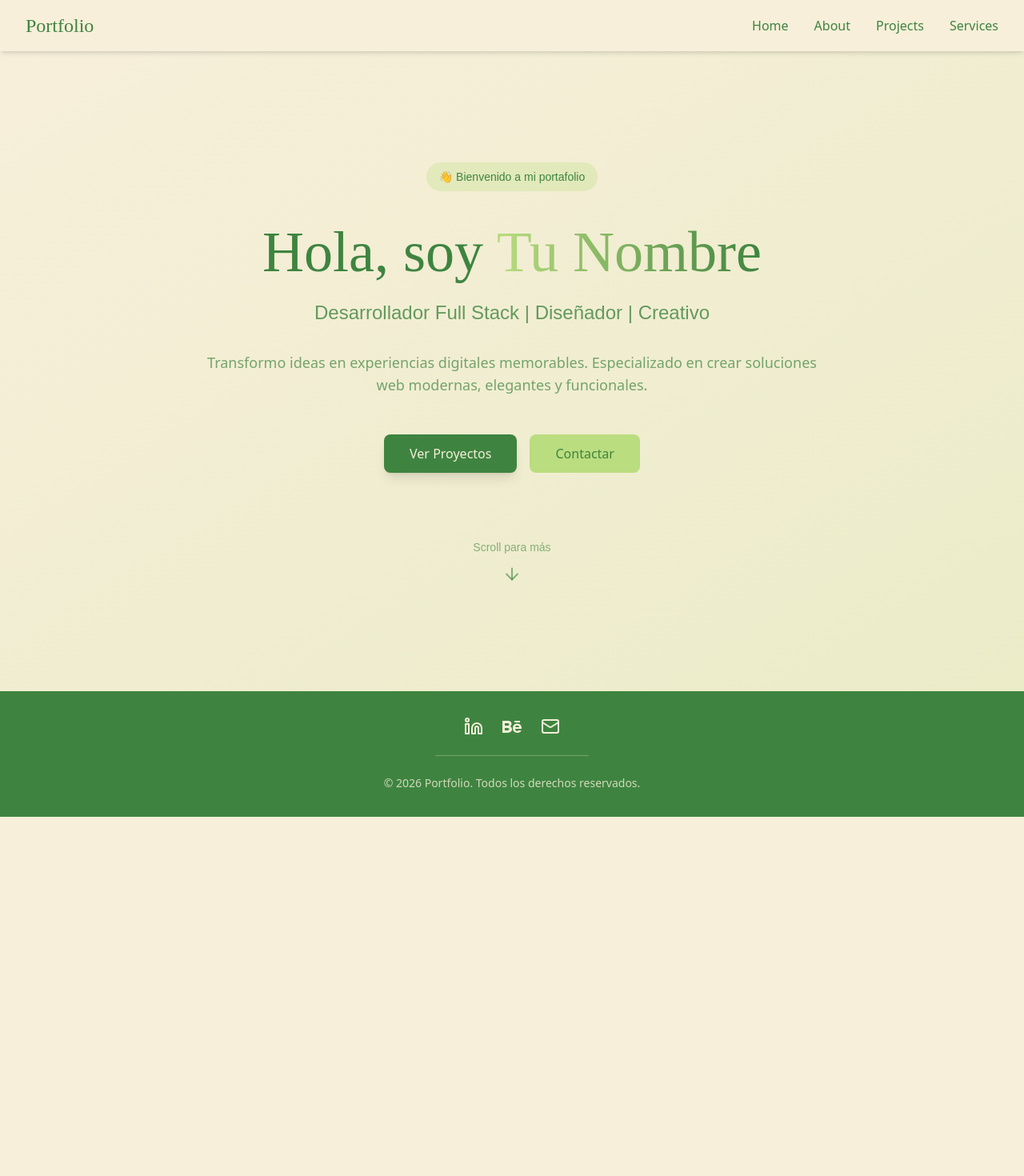
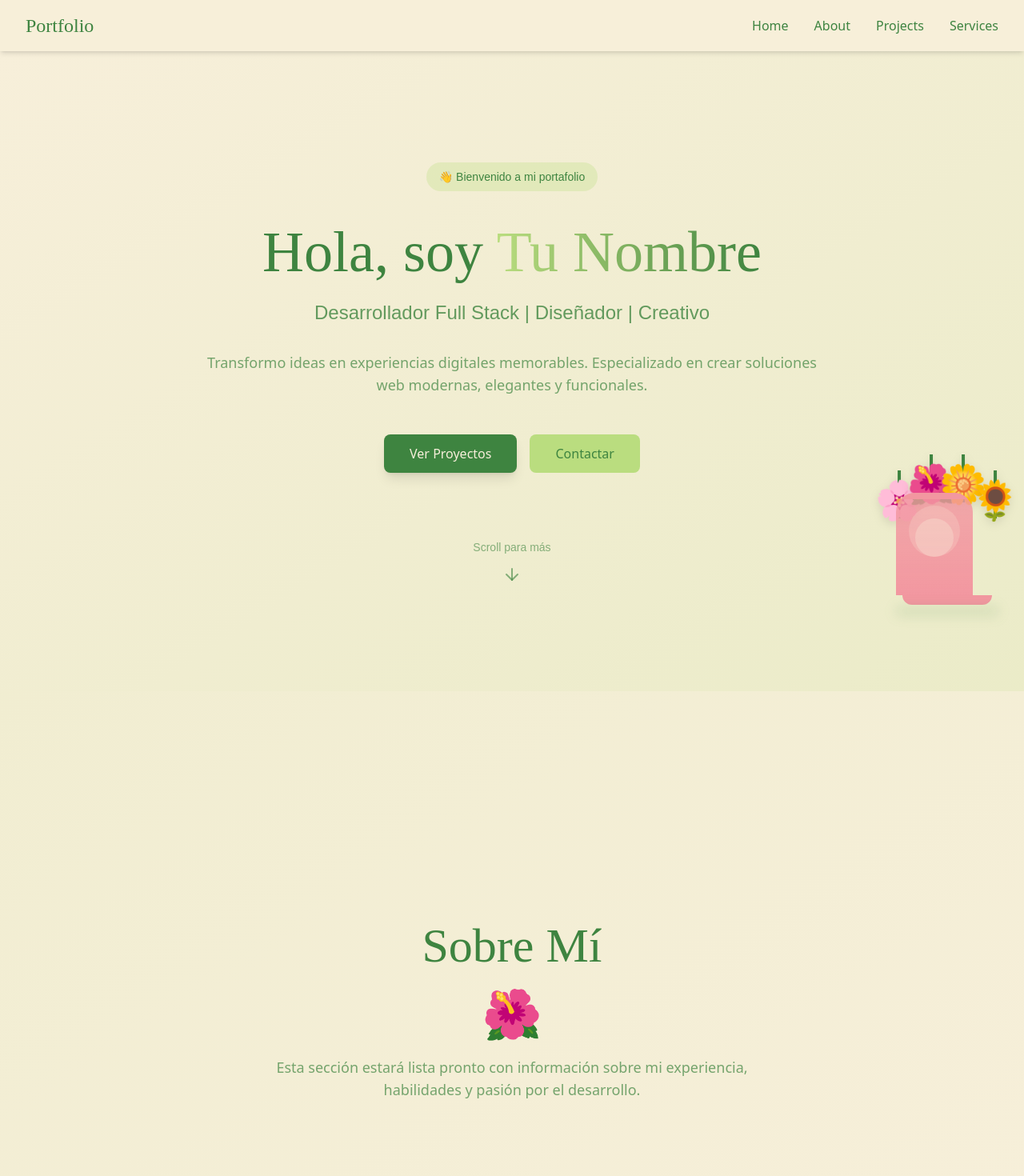
Before and after one commit to Cova97/Fernanda-Cova-Portafolio, a React (Vite) app: page / in a window 1280 px wide. Shown: the top 1470 px of the page at 80% size. Before the commit the page ends 1021 px from the top, so only its background shows below. Built offline with nearby package versions, Linux system fonts and the light colour scheme.

Commit message:
Estructura
archivos completos con sus bases

```diff
--- a/src/App.jsx
+++ b/src/App.jsx
@@ -1,5 +1,8 @@
 import Layout from './components/layout/Layout'
 import Home from './modules/home/Home'
+import About from './modules/about/About'
+import Projects from './modules/projects/Projects'
+import Services from './modules/services/Services'
 import './styles/index.css';
 
 
@@ -8,6 +11,9 @@ function App() {
     <>
       <Layout>
         <Home />
+        <About />
+        <Projects />
+        <Services />
       </Layout>
     </>
   )
--- /dev/null
+++ b/src/components/common/FloatingFlowers.jsx
@@ -0,0 +1,166 @@
+import { motion } from 'motion/react';
+import { useState } from 'react';
+
+const FloatingFlowers = () => {
+  const [selectedFlower, setSelectedFlower] = useState(null);
+
+  const flowers = [
+    {
+      id: 1,
+      name: 'Home',
+      href: '#home',
+      color: 'var(--color-pistacho)',
+      icon: '🌸',
+      position: { x: -60, y: -120 }
+    },
+    {
+      id: 2,
+      name: 'About',
+      href: '#about',
+      color: 'var(--color-melon)',
+      icon: '🌺',
+      position: { x: -20, y: -140 }
+    },
+    {
+      id: 3,
+      name: 'Projects',
+      href: '#projects',
+      color: 'var(--color-pistacho)',
+      icon: '🌼',
+      position: { x: 20, y: -140 }
+    },
+    {
+      id: 4,
+      name: 'Services',
+      href: '#services',
+      color: 'var(--color-melon)',
+      icon: '🌻',
+      position: { x: 60, y: -120 }
+    }
+  ];
+
+  const handleFlowerClick = (flower) => {
+    setSelectedFlower(flower.id);
+
+    // Esperar a que termine la animación antes de navegar
+    setTimeout(() => {
+      window.location.href = flower.href;
+      setSelectedFlower(null);
+    }, 800);
+  };
+
+  return (
+    <div className="fixed bottom-8 right-8 z-40">
+      <div className="relative">
+        {/* Flores */}
+        {flowers.map((flower) => (
+          <motion.button
+            key={flower.id}
+            initial={{ scale: 0, opacity: 0 }}
+            animate={{
+              scale: selectedFlower === flower.id ? 0 : 1,
+              opacity: selectedFlower === flower.id ? 0 : 1,
+              x: flower.position.x,
+              y: flower.position.y
+            }}
+            whileHover={{ scale: 1.2, rotate: [0, -10, 10, 0] }}
+            whileTap={{ scale: 0.9 }}
+            transition={{
+              duration: 0.5,
+              delay: flower.id * 0.1,
+              type: "spring",
+              stiffness: 260,
+              damping: 20
+            }}
+            onClick={() => handleFlowerClick(flower)}
+            className="absolute bottom-0 left-1/2 transform -translate-x-1/2 cursor-pointer text-5xl"
+            style={{
+              filter: 'drop-shadow(0 4px 6px rgba(0, 0, 0, 0.1))',
+            }}
+            aria-label={`Ir a ${flower.name}`}
+          >
+            {/* Tallo de la flor */}
+            <div
+              className="absolute bottom-0 left-1/2 transform -translate-x-1/2 w-1 bg-[var(--color-fern)]"
+              style={{ height: '60px', zIndex: -1 }}
+            />
+
+            {/* Flor */}
+            <motion.span
+              animate={{
+                rotate: [0, 5, -5, 0],
+              }}
+              transition={{
+                duration: 2,
+                repeat: Infinity,
+                ease: "easeInOut"
+              }}
+            >
+              {flower.icon}
+            </motion.span>
+
+            {/* Tooltip */}
+            <motion.span
+              initial={{ opacity: 0, y: 10 }}
+              whileHover={{ opacity: 1, y: 0 }}
+              className="absolute -top-8 left-1/2 transform -translate-x-1/2 bg-[var(--color-fern)] text-[var(--color-parchment)] px-3 py-1 rounded-full text-xs whitespace-nowrap font-[family-name:var(--font-accent)]"
+            >
+              {flower.name}
+            </motion.span>
+          </motion.button>
+        ))}
+
+        {/* Florero */}
+        <motion.div
+          initial={{ scale: 0, opacity: 0 }}
+          animate={{ scale: 1, opacity: 1 }}
+          transition={{ duration: 0.5, delay: 0.5 }}
+          className="relative z-10"
+        >
+          {/* Cuerpo del florero */}
+          <div className="w-24 h-32 bg-gradient-to-b from-[var(--color-melon)]/80 to-[var(--color-melon)] rounded-t-3xl relative overflow-hidden">
+            {/* Decoración del florero */}
+            <div className="absolute top-4 left-1/2 transform -translate-x-1/2 w-16 h-16 bg-[var(--color-parchment)]/20 rounded-full" />
+            <div className="absolute top-8 left-1/2 transform -translate-x-1/2 w-12 h-12 bg-[var(--color-parchment)]/30 rounded-full" />
+
+            {/* Borde superior del florero */}
+            <div className="absolute -top-2 left-0 right-0 h-4 bg-[var(--color-melon)] rounded-t-xl" />
+          </div>
+
+          {/* Base del florero */}
+          <div className="w-28 h-3 bg-[var(--color-melon)] mx-auto rounded-b-xl" />
+
+          {/* Sombra */}
+          <div className="w-32 h-2 bg-[var(--color-fern)]/20 mx-auto mt-1 rounded-full blur-sm" />
+        </motion.div>
+
+        {/* Animación de partículas cuando se selecciona una flor */}
+        {selectedFlower && (
+          <>
+            {[...Array(8)].map((_, i) => (
+              <motion.div
+                key={i}
+                initial={{
+                  x: 0,
+                  y: -100,
+                  opacity: 1,
+                  scale: 1
+                }}
+                animate={{
+                  x: Math.cos((i * Math.PI * 2) / 8) * 100,
+                  y: -100 + Math.sin((i * Math.PI * 2) / 8) * 100,
+                  opacity: 0,
+                  scale: 0
+                }}
+                transition={{ duration: 0.8 }}
+                className="absolute bottom-0 left-1/2 w-2 h-2 bg-[var(--color-pistacho)] rounded-full"
+              />
+            ))}
+          </>
+        )}
+      </div>
+    </div>
+  );
+};
+
+export default FloatingFlowers;
--- /dev/null
+++ b/src/modules/about/About.jsx
@@ -0,0 +1,28 @@
+import { motion } from 'motion/react';
+
+const About = () => {
+  return (
+    <section id="about" className="min-h-screen flex items-center justify-center bg-gradient-to-br from-[var(--color-pistacho)]/10 to-[var(--color-parchment)] py-20">
+      <div className="max-w-7xl mx-auto px-4 sm:px-6 lg:px-8">
+        <motion.div
+          initial={{ opacity: 0, y: 50 }}
+          whileInView={{ opacity: 1, y: 0 }}
+          transition={{ duration: 0.6 }}
+          viewport={{ once: true }}
+          className="text-center"
+        >
+          <h2 className="text-4xl md:text-6xl font-[family-name:var(--font-display)] text-[var(--color-fern)] mb-6">
+            Sobre Mí
+          </h2>
+          <div className="text-6xl mb-6">🌺</div>
+          <p className="text-lg text-[var(--color-fern)]/70 max-w-2xl mx-auto">
+            Esta sección estará lista pronto con información sobre mi experiencia,
+            habilidades y pasión por el desarrollo.
+          </p>
+        </motion.div>
+      </div>
+    </section>
+  );
+};
+
+export default About;
--- a/src/modules/home/Home.jsx
+++ b/src/modules/home/Home.jsx
@@ -1,9 +1,13 @@
 import { motion } from 'motion/react';
 import { ArrowDown } from 'lucide-react';
+import FloatingFlowers from '../../components/common/FloatingFlowers';
 
 const Home = () => {
   return (
-    <section id="home" className="min-h-screen flex items-center justify-center bg-gradient-to-br from-parchment to-pistacho/20">
+    <section id="home" className="min-h-screen flex items-center justify-center bg-gradient-to-br from-[var(--color-parchment)] to-[var(--color-pistacho)]/20 relative overflow-hidden">
+      {/* Florero flotante con flores interactivas */}
+      <FloatingFlowers />
+
       <div className="max-w-7xl mx-auto px-4 sm:px-6 lg:px-8 py-20">
         <div className="text-center">
           {/* Saludo animado */}
@@ -13,7 +17,7 @@ const Home = () => {
             transition={{ duration: 0.6 }}
             className="mb-6"
           >
-            <span className="inline-block px-4 py-2 bg-pistacho/30 rounded-full text-fern font-accent text-sm mb-4">
+            <span className="inline-block px-4 py-2 bg-[var(--color-pistacho)]/30 rounded-full text-[var(--color-fern)] font-[family-name:var(--font-accent)] text-sm mb-4">
               👋 Bienvenido a mi portafolio
             </span>
           </motion.div>
@@ -23,10 +27,10 @@ const Home = () => {
             initial={{ opacity: 0, y: 20 }}
             animate={{ opacity: 1, y: 0 }}
             transition={{ duration: 0.6, delay: 0.2 }}
-            className="text-5xl md:text-7xl font-display text-fern mb-6"
+            className="text-5xl md:text-7xl font-[family-name:var(--font-display)] text-[var(--color-fern)] mb-6"
           >
             Hola, soy{' '}
-            <span className="text-transparent bg-clip-text bg-gradient-to-r from-pistacho to-fern">
+            <span className="text-transparent bg-clip-text bg-gradient-to-r from-[var(--color-pistacho)] to-[var(--color-fern)]">
               Tu Nombre
             </span>
           </motion.h1>
@@ -36,7 +40,7 @@ const Home = () => {
             initial={{ opacity: 0, y: 20 }}
             animate={{ opacity: 1, y: 0 }}
             transition={{ duration: 0.6, delay: 0.4 }}
-            className="text-xl md:text-2xl text-fern/80 mb-8 max-w-2xl mx-auto font-accent"
+            className="text-xl md:text-2xl text-[var(--color-fern)]/80 mb-8 max-w-2xl mx-auto font-[family-name:var(--font-accent)]"
           >
             Desarrollador Full Stack | Diseñador | Creativo
           </motion.p>
@@ -46,7 +50,7 @@ const Home = () => {
             initial={{ opacity: 0, y: 20 }}
             animate={{ opacity: 1, y: 0 }}
             transition={{ duration: 0.6, delay: 0.6 }}
-            className="text-lg text-fern/70 mb-12 max-w-3xl mx-auto"
+            className="text-lg text-[var(--color-fern)]/70 mb-12 max-w-3xl mx-auto"
           >
             Transformo ideas en experiencias digitales memorables.
             Especializado en crear soluciones web modernas, elegantes y funcionales.
@@ -61,13 +65,13 @@ const Home = () => {
           >
             <a
               href="#projects"
-              className="px-8 py-3 bg-fern text-parchment rounded-lg font-medium hover:bg-fern/90 transition-all transform hover:scale-105 shadow-lg"
+              className="px-8 py-3 bg-[var(--color-fern)] text-[var(--color-parchment)] rounded-lg font-medium hover:bg-[var(--color-fern)]/90 transition-all transform hover:scale-105 shadow-lg"
             >
               Ver Proyectos
             </a>
             <a
               href="#contact"
-              className="px-8 py-3 bg-pistacho text-fern rounded-lg font-medium hover:bg-pistacho/90 transition-all transform hover:scale-105"
+              className="px-8 py-3 bg-[var(--color-pistacho)] text-[var(--color-fern)] rounded-lg font-medium hover:bg-[var(--color-pistacho)]/90 transition-all transform hover:scale-105"
             >
               Contactar
             </a>
@@ -82,9 +86,9 @@ const Home = () => {
           >
             <a
               href="#about"
-              className="inline-flex flex-col items-center text-fern/60 hover:text-fern transition-colors"
+              className="inline-flex flex-col items-center text-[var(--color-fern)]/60 hover:text-[var(--color-fern)] transition-colors"
             >
-              <span className="text-sm mb-2 font-accent">Scroll para más</span>
+              <span className="text-sm mb-2 font-[family-name:var(--font-accent)]">Scroll para más</span>
               <motion.div
                 animate={{ y: [0, 10, 0] }}
                 transition={{ duration: 1.5, repeat: Infinity }}
--- /dev/null
+++ b/src/modules/projects/Projects.jsx
@@ -0,0 +1,28 @@
+import { motion } from 'motion/react';
+
+const Projects = () => {
+  return (
+    <section id="projects" className="min-h-screen flex items-center justify-center bg-gradient-to-br from-[var(--color-melon)]/10 to-[var(--color-parchment)] py-20">
+      <div className="max-w-7xl mx-auto px-4 sm:px-6 lg:px-8">
+        <motion.div
+          initial={{ opacity: 0, y: 50 }}
+          whileInView={{ opacity: 1, y: 0 }}
+          transition={{ duration: 0.6 }}
+          viewport={{ once: true }}
+          className="text-center"
+        >
+          <h2 className="text-4xl md:text-6xl font-[family-name:var(--font-display)] text-[var(--color-fern)] mb-6">
+            Proyectos
+          </h2>
+          <div className="text-6xl mb-6">🌼</div>
+          <p className="text-lg text-[var(--color-fern)]/70 max-w-2xl mx-auto">
+            Aquí mostraremos los proyectos más destacados con imágenes,
+            tecnologías utilizadas y enlaces.
+          </p>
+        </motion.div>
+      </div>
+    </section>
+  );
+};
+
+export default Projects;
--- /dev/null
+++ b/src/modules/services/Services.jsx
@@ -0,0 +1,28 @@
+import { motion } from 'motion/react';
+
+const Services = () => {
+  return (
+    <section id="services" className="min-h-screen flex items-center justify-center bg-gradient-to-br from-[var(--color-pistacho)]/20 to-[var(--color-parchment)] py-20">
+      <div className="max-w-7xl mx-auto px-4 sm:px-6 lg:px-8">
+        <motion.div
+          initial={{ opacity: 0, y: 50 }}
+          whileInView={{ opacity: 1, y: 0 }}
+          transition={{ duration: 0.6 }}
+          viewport={{ once: true }}
+          className="text-center"
+        >
+          <h2 className="text-4xl md:text-6xl font-[family-name:var(--font-display)] text-[var(--color-fern)] mb-6">
+            Servicios
+          </h2>
+          <div className="text-6xl mb-6">🌻</div>
+          <p className="text-lg text-[var(--color-fern)]/70 max-w-2xl mx-auto">
+            Lista de servicios que ofrezco: desarrollo web, diseño UI/UX,
+            consultoría y más.
+          </p>
+        </motion.div>
+      </div>
+    </section>
+  );
+};
+
+export default Services;
```
